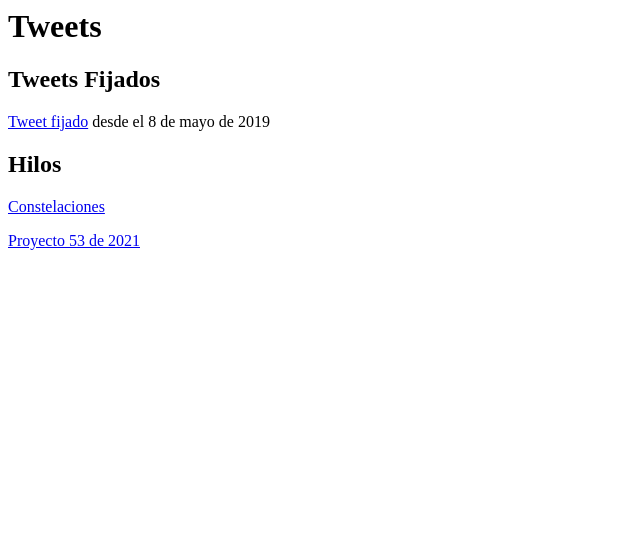
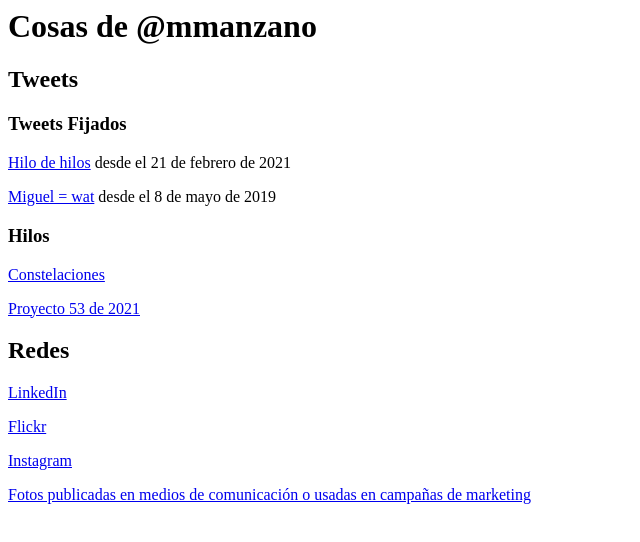
Before and after one commit to mmanzano/mmanzano.github.io, a plain HTML site: page index.html in a window 1280 px wide. Shown: the whole page, without its empty margins (0-640 px from the left). Drawn offline with Linux system fonts and the light colour scheme.

Commit message:
Update index.html

```diff
--- a/index.html
+++ b/index.html
@@ -3,11 +3,18 @@
   <title>Cosas de @mmanzano</title>
 </head>
 <body>
-  <h1>Tweets</h1>
-  <h2>Tweets Fijados</h2>
-  <p><a href="https://twitter.com/mmanzano/status/1125890253124972549">Tweet fijado</a> desde el 8 de mayo de 2019</p>
-  <h2>Hilos</h2>
+  <h1>Cosas de @mmanzano</h1>
+  <h2>Tweets</h2>
+  <h3>Tweets Fijados</h3>
+  <p><a href="https://twitter.com/mmanzano/status/1363602417137385479">Hilo de hilos</a> desde el 21 de febrero de 2021</p>
+  <p><a href="https://twitter.com/mmanzano/status/1125890253124972549">Miguel = wat</a> desde el 8 de mayo de 2019</p>
+  <h3>Hilos</h3>
   <p><a href="https://twitter.com/mmanzano/status/1363599667364311040">Constelaciones</a></p>
   <p><a href="https://twitter.com/mmanzano/status/1363602073821020165">Proyecto 53 de 2021</a></p>
+  <h2>Redes</h2>
+  <p><a href="https://www.linkedin.com/in/miguelmanzano">LinkedIn</a></p>
+  <p><a href="https://www.flickr.com/photos/nesimo">Flickr</a></p>
+  <p><a href="https://www.instagram.com/mmanzano/">Instagram</a></p>
+  <p><a href="https://www.flickr.com/photos/nesimo/sets/72157627876312996/">Fotos publicadas en medios de comunicación o usadas en campañas de marketing</a></p>
 </body>
 </html>
```
